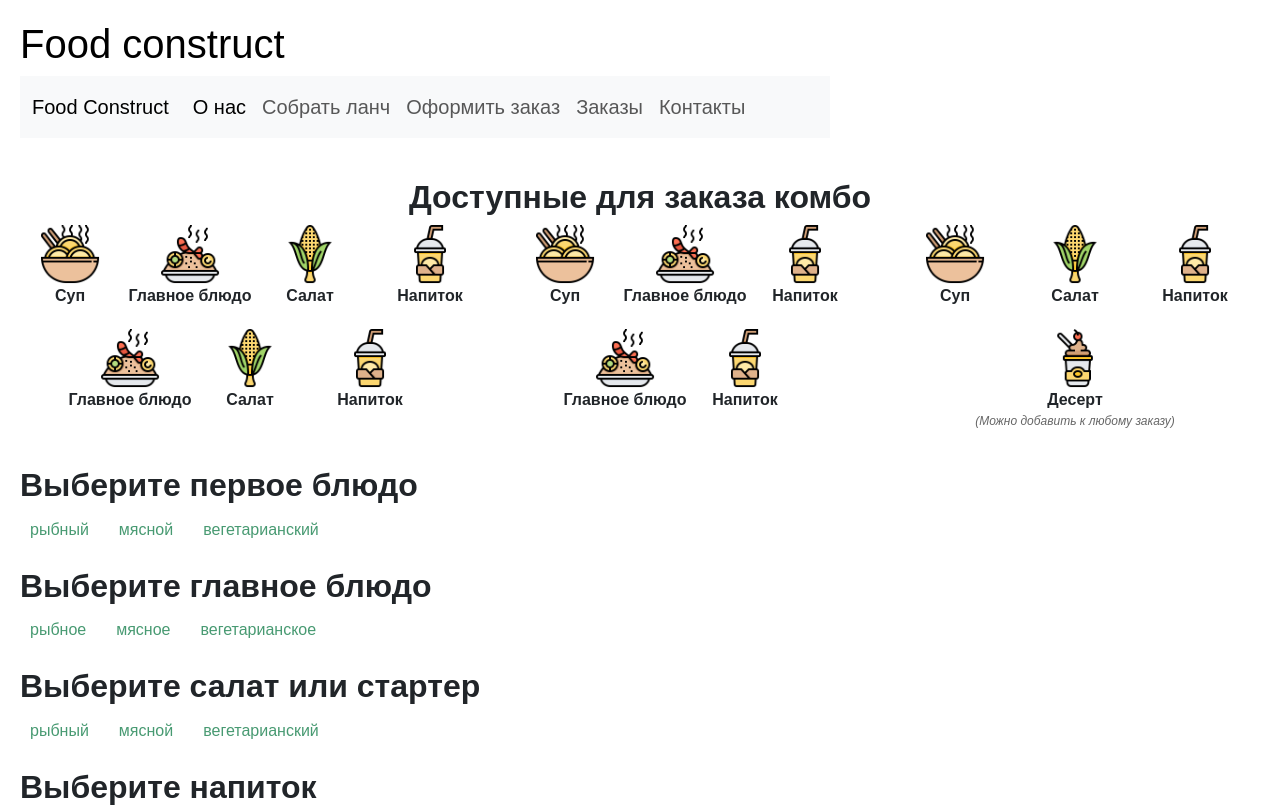
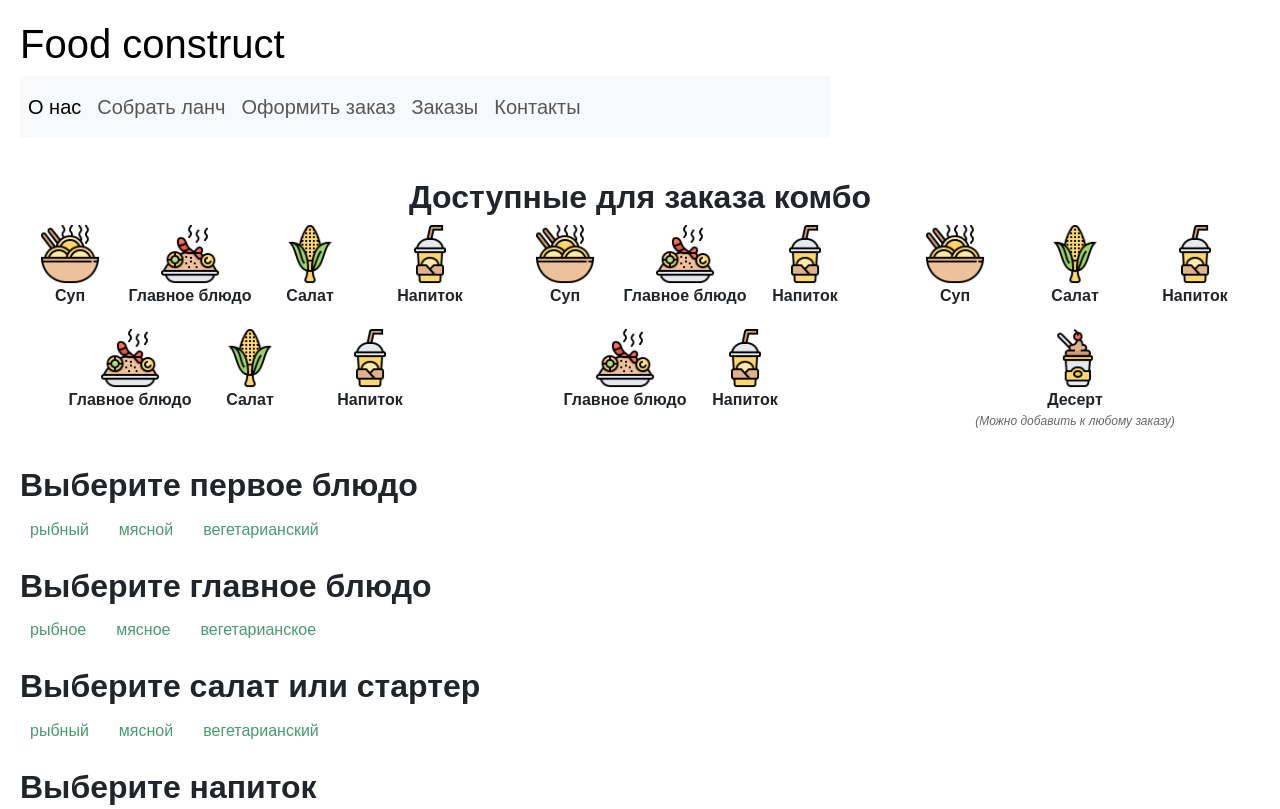
Before and after one commit to AbduazizM/web, a plain HTML site: page lunch.html in a window 1280 px wide. Shown: the top 809 px of the page. Drawn offline with nearby package versions, Linux system fonts and the light colour scheme; no server answers; a web font is replaced by a local one.

Commit message:
Update lunch.html

```diff
--- a/lunch.html
+++ b/lunch.html
@@ -19,12 +19,12 @@
 	<header>
             <h1 id="Title"> Food construct </h1>
            <nav class="navbar navbar-expand-lg navbar-light bg-light">
-    <div class="container-fluid">
+    <!-- <div class="container-fluid">
         <a class="navbar-brand" href="#">Food Construct</a>
-        <!-- Кнопка-гамбургер -->
+        <!-- Кнопка-гамбургер
         <button class="navbar-toggler" type="button" data-bs-toggle="collapse" data-bs-target="#navbarNav" aria-controls="navbarNav" aria-expanded="false" aria-label="Toggle navigation">
             <span class="navbar-toggler-icon"></span>
-        </button>
+        </button> -->
         <!-- Ссылки навигации -->
         <div class="collapse navbar-collapse" id="navbarNav">
             <ul class="navbar-nav">
```
